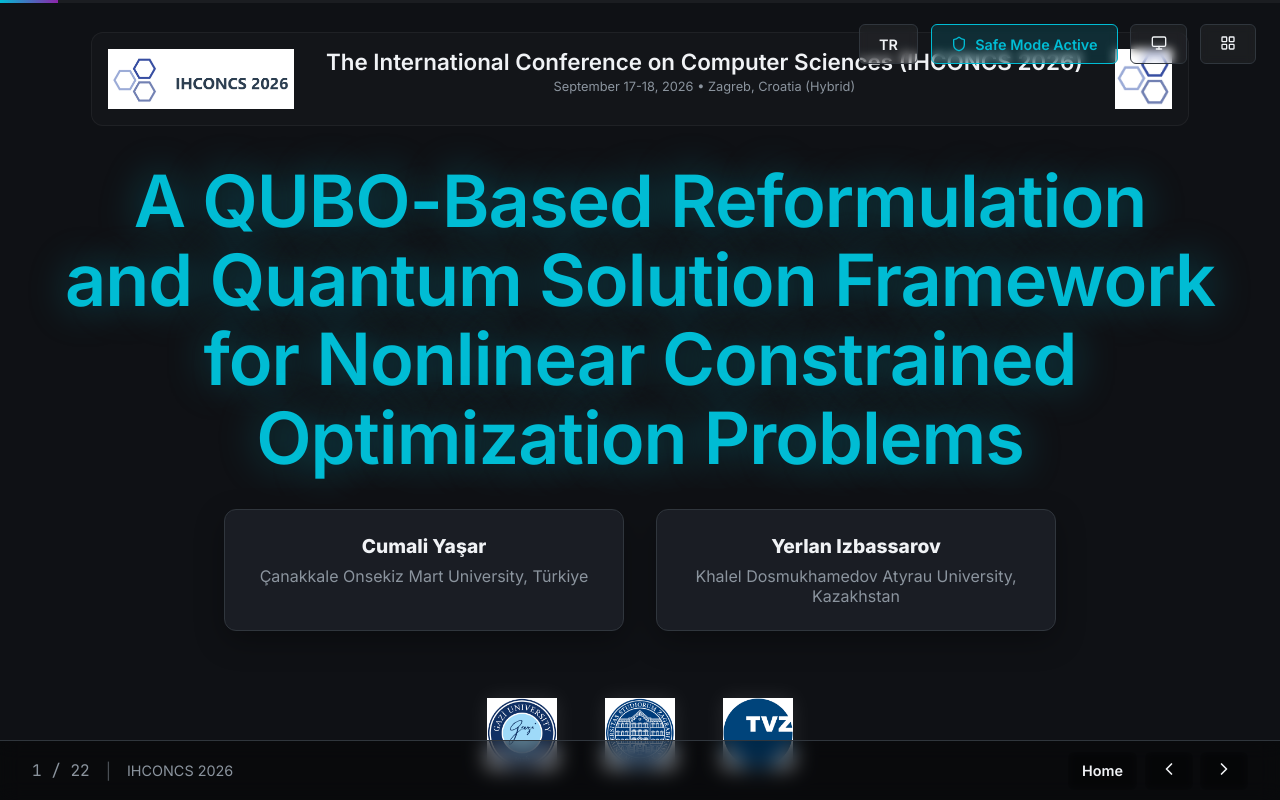
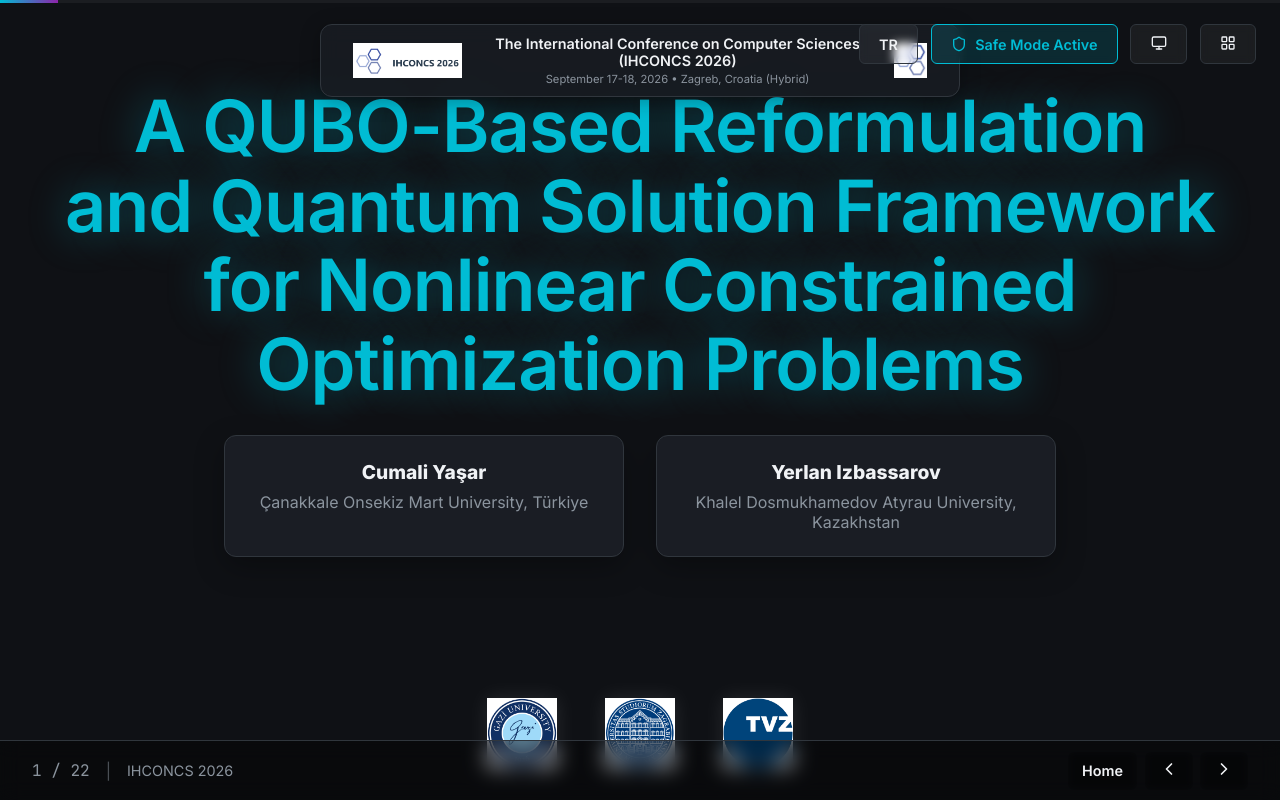
Before and after one commit to cyasar/ihconcs2026qubomodel, a React (Vite) app: page /#01 in a window 1280 px wide. Built offline with nearby package versions, Linux system fonts and the light colour scheme.

Commit message:
Make header persistent across all slides

```diff
--- a/src/App.tsx
+++ b/src/App.tsx
@@ -101,6 +101,36 @@ function App() {
         </button>
       </div>
 
+      {/* Persistent Top Header */}
+      <div style={{
+        position: 'absolute',
+        top: '1.5rem',
+        left: '50%',
+        transform: 'translateX(-50%)',
+        display: 'flex',
+        alignItems: 'center',
+        justifyContent: 'center',
+        gap: '2rem',
+        padding: '0.6rem 2rem',
+        background: 'rgba(26, 29, 36, 0.8)',
+        borderRadius: '12px',
+        border: '1px solid var(--border-color)',
+        zIndex: 90,
+        backdropFilter: 'blur(10px)',
+        boxShadow: '0 4px 20px rgba(0,0,0,0.3)'
+      }}>
+        <img src="./ihconcs_logo.png" alt="IHCONCS Logo" style={{ height: '35px', objectFit: 'contain' }} />
+        <div style={{ textAlign: 'center' }}>
+          <h4 style={{ margin: '0 0 0.2rem 0', color: 'var(--text-primary)', fontSize: '0.9rem' }}>
+            {lang === 'en' ? 'The International Conference on Computer Sciences (IHCONCS 2026)' : 'Uluslararası Bilgisayar Bilimleri Konferansı (IHCONCS 2026)'}
+          </h4>
+          <p style={{ margin: '0', fontSize: '0.7rem', color: 'var(--text-secondary)' }}>
+            {lang === 'en' ? 'September 17-18, 2026 • Zagreb, Croatia (Hybrid)' : '17-18 Eylül 2026 • Zagreb, Hırvatistan (Hibrit)'}
+          </p>
+        </div>
+        <img src="./ihconcs.png" alt="IHCONCS" style={{ height: '35px', objectFit: 'contain' }} />
+      </div>
+
       <CurrentSlideComponent lang={lang} safeMode={safeMode} />
 
       {showNotes && (
--- a/src/slides/TitleSlide.tsx
+++ b/src/slides/TitleSlide.tsx
@@ -4,20 +4,6 @@ import type { SlideProps } from '../content/types';
 export const Slide01_Title: React.FC<SlideProps> = ({ lang }) => {
   return (
     <div className="slide-content" style={{ display: 'flex', flexDirection: 'column', height: '100%', padding: '2rem' }}>
-
-      {/* Top Header - Conference Logos */}
-      <div style={{ display: 'flex', justifyContent: 'center', gap: '2rem', marginBottom: 'auto', padding: '1rem', background: 'rgba(255,255,255,0.02)', borderRadius: '12px', border: '1px solid rgba(255,255,255,0.05)' }}>
-        <img src="./ihconcs_logo.png" alt="IHCONCS Logo" style={{ height: '60px', objectFit: 'contain' }} />
-        <div style={{ textAlign: 'center' }}>
-          <h4 style={{ margin: '0 0 0.2rem 0', color: 'var(--text-primary)' }}>
-            {lang === 'en' ? 'The International Conference on Computer Sciences (IHCONCS 2026)' : 'Uluslararası Bilgisayar Bilimleri Konferansı (IHCONCS 2026)'}
-          </h4>
-          <p style={{ margin: '0', fontSize: '0.8rem', color: 'var(--text-secondary)' }}>
-            {lang === 'en' ? 'September 17-18, 2026 • Zagreb, Croatia (Hybrid)' : '17-18 Eylül 2026 • Zagreb, Hırvatistan (Hibrit)'}
-          </p>
-        </div>
-        <img src="./ihconcs.png" alt="IHCONCS" style={{ height: '60px', objectFit: 'contain' }} />
-      </div>
 
       {/* Main Title Section */}
       <div style={{ margin: 'auto 0' }}>
```
